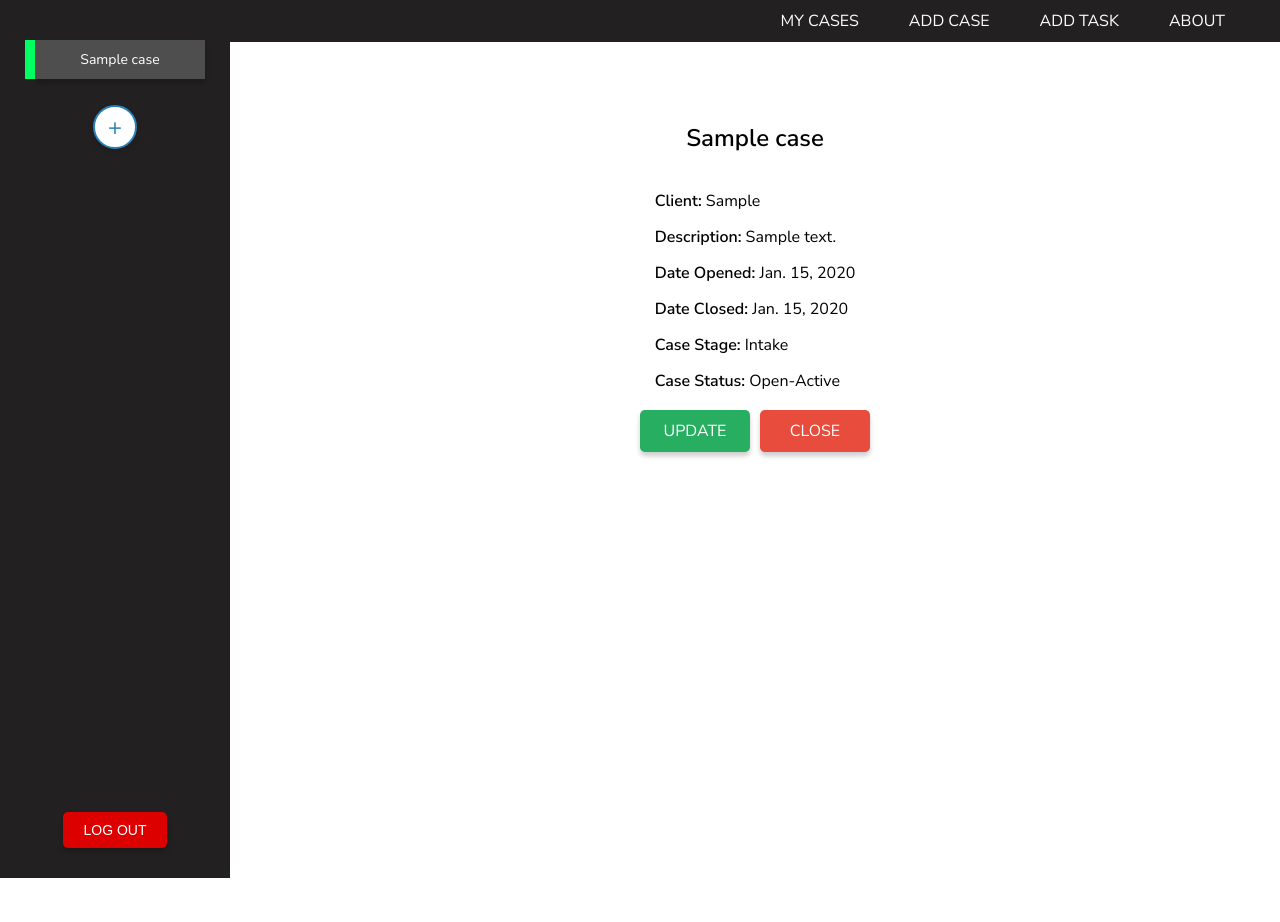
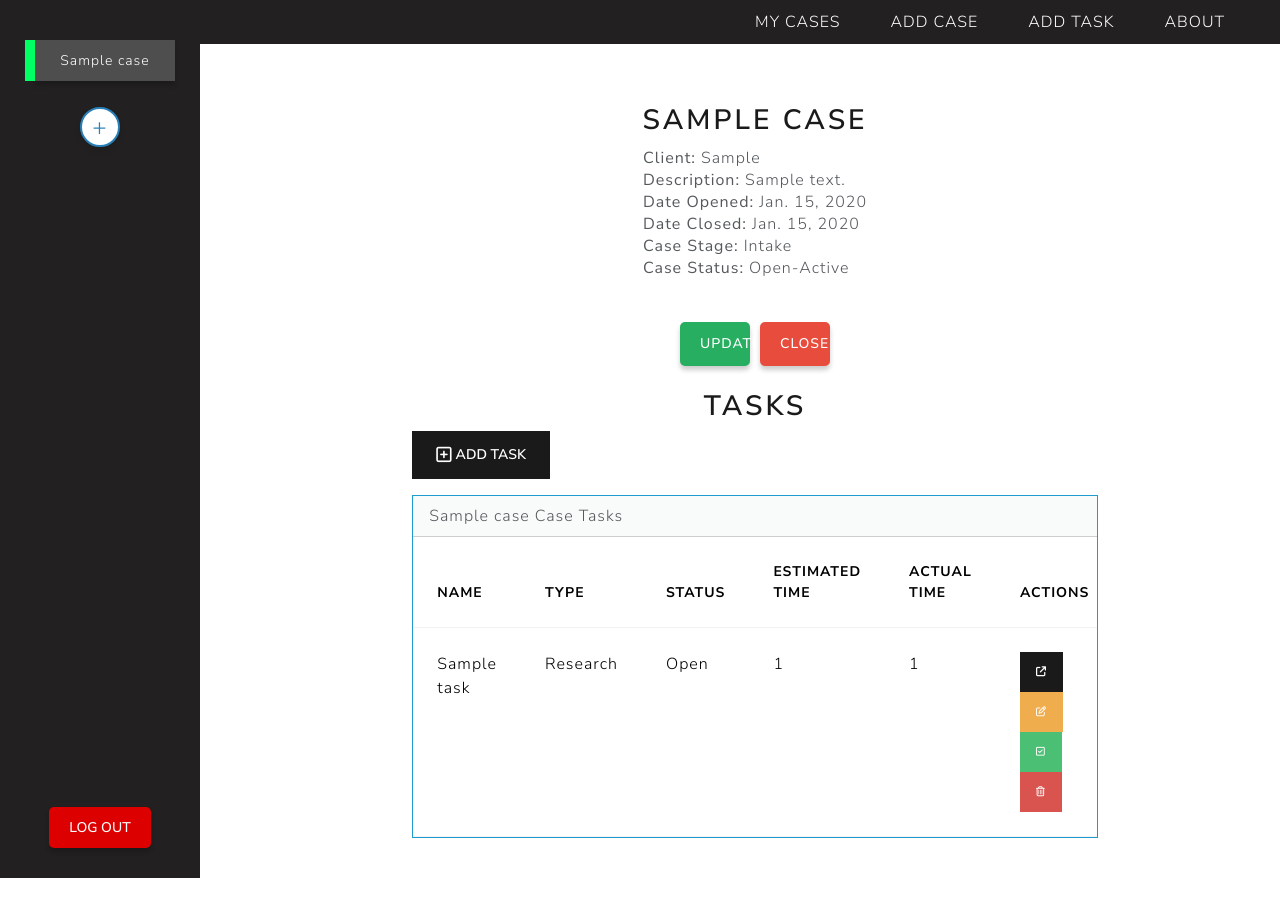
Before and after one commit to matthew-estes/caselawg, a Django app: page /cases/1/ in a window 1280 px wide. Before the commit the page ends 878 px from the top, so only its background shows below. Run offline with Django 5.2, Linux system fonts and the light colour scheme; a user stored in the database is signed in; tables that the repository leaves empty hold one stand-in row (values such as "Sample post"); some libraries are stand-ins or nearby versions.

Commit message:
revise case_detail to include task_detail

```diff
--- a/main_app/templates/cases/case_detail.html
+++ b/main_app/templates/cases/case_detail.html
@@ -1,11 +1,19 @@
 {% extends "base.html" %}
 
+{% load static %}
+
 {% block title %}Case Details{% endblock %}
+
+{% block head %}
+<link rel="stylesheet" href="https://cdnjs.cloudflare.com/ajax/libs/font-awesome/6.6.0/css/all.min.css" />
+  <link href='{% static 'css/bootstrap.min.css' %}' rel='stylesheet'>
+  <link rel="stylesheet" href="{% static 'css/base.css' %}" />
+{% endblock %}
 
 {% block content %}
 <div class="case-details-wrapper content">
   <h2>{{ case.name }}</h2>
-  <div class="case-details">
+  <div class="case-details mb-4">
     <p><strong>Client:</strong> {{ case.client }}</p>
     <p><strong>Description:</strong> {{ case.description }}</p>
     <p><strong>Date Opened:</strong> {{ case.date_opened }}</p>
@@ -13,8 +21,117 @@
     <p><strong>Case Stage:</strong> {{ case.get_case_stage_display }}</p>
     <p><strong>Case Status:</strong> {{ case.get_case_status_display }}</p>
   </div>
-  <div class="action-buttons-container">
-    <a href="{% url 'case-update' case.pk %}" class="action-button update-button">UPDATE</a>
-    <a href="{% url 'case-close' case.pk %}" class="action-button close-button">CLOSE</a>
+  <div class="action-buttons-container mb-4">
+    <a href="{% url 'case-update' case.pk %}" class="action-button update-button btn btn-success">UPDATE</a>
+    <a href="{% url 'case-close' case.pk %}" class="action-button close-button btn btn-danger">CLOSE</a>
   </div>
+
+  <h2>Tasks</h2>
+  <div class="container-fluid px-0">
+    <div class="row">
+      <div class="col-12">
+        <button class="btn btn-primary mb-3" id="task-create">
+  <i class="fa-regular fa-square-plus fa-lg me-1"></i>Add Task
+</button>
+        {% if tasks %}
+        <div class="card border-info mb-4">
+          <div class="card-header">{{ case.name }} Case Tasks</div>
+          <div class="card-body p-0">
+            <div class='table-responsive'>
+              <table class="table table-hover mb-0" id="tasksTable">
+                <thead>
+                  <tr>
+                    <th scope="col">Name</th>
+                    <th scope="col">Type</th>
+                    <th scope="col">Status</th>
+                    <th scope="col">Estimated Time</th>
+                    <th scope="col">Actual Time</th>
+                    <th scope="col">Actions</th>
+                  </tr>
+                </thead>
+                <tbody id='myTasks'>
+                  {% for task in tasks %}
+                  <tr>
+                    <td>{{ task.task_name }}</td>
+                    <td>{{ task.get_task_type_display }}</td>
+                    <td>{{ task.get_task_status_display }}</td>
+                    <td>{{ task.estimated_time }}</td>
+                    <td>{{ task.actual_time }}</td>
+                    <td>
+                      <a class='btn btn-primary btn-sm me-1' href='{% url 'task-detail' task.pk %}'><i class="fa-solid fa-arrow-up-right-from-square"></i></a>
+                      <a class='btn btn-warning btn-sm me-1' href='{% url 'task-update' task.pk %}'><i class="fa-regular fa-pen-to-square"></i></a>
+                      <a class='btn btn-success btn-sm me-1' href='{% url 'task-close' task.pk %}'><i class="fa-regular fa-square-check"></i></a>
+                      <a class='btn btn-danger btn-sm me-1' href='{% url 'task-delete' task.pk %}'><i class="fa-regular fa-trash-can"></i></a>
+                    </td>
+                  </tr>
+                  {% endfor %}
+                </tbody>
+              </table>
+            </div>
+          </div>
+        </div>
+        {% else %}
+        <h4 class='alert alert-primary mb-4'>{{ case.name }} has no tasks!</h4>
+        {% endif %}
+      </div>
+    </div>
+  </div>
+</div>
 {% endblock %}
+
+{% block extra_content %}
+<script src="https://cdn.jsdelivr.net/npm/bootstrap@5.0.2/dist/js/bootstrap.bundle.min.js"></script>
+<script src="https://code.jquery.com/jquery-3.4.1.js"></script>
+<script>
+  $(document).ready(function() {
+    // Function to add task row
+    function addTaskRow(task) {
+      const row = `<tr scope="row" class="task-row-${task.id}">
+                      <td>${task.task_name}</td>
+                      <td>${task.task_type}</td>
+                      <td>${task.task_status}</td>
+
+                      <td>${task.estimated_time}</td>
+                      <td>${task.actual_time}</td>
+                      <td>
+                        <a class='btn btn-primary btn-sm me-1' href='/tasks/${task.id}/detail'><i class="fa-solid fa-arrow-up-right-from-square"></i></a>
+                        <a class='btn btn-warning btn-sm me-1' href='/tasks/${task.id}/update'><i class="fa-regular fa-pen-to-square"></i></a>
+                        <a class='btn btn-success btn-sm me-1' href='/tasks/${task.id}/close'><i class="fa-regular fa-square-check"></i></a>
+                        <a class='btn btn-danger btn-sm me-1' href='/tasks/${task.id}/delete'><i class="fa-regular fa-trash-can"></i></a>
+                      </td>
+                  </tr>`;
+      $('#tasksTable').append(row);
+    }
+
+    // Fetch tasks from API and populate table
+    const dataURL = '/tasksapi/';
+    $.ajax({
+      method: 'GET',
+      url: dataURL,
+      success: function(response) {
+        response.forEach(task => {
+          addTaskRow(task);
+        });
+      }
+    });
+
+    // Handle create task button click
+    $('#task-create').on('click', function() {
+      // Define new task object
+      let taskId = 1;
+      let newTask = {
+        task_name: 'New Task',
+        id: `task-${taskId}`,
+        task_type: 'Type',
+        task_status: 'Status',
+        estimated_time: 'Estimated Time',
+        actual_time: 'Actual Time'
+      };
+
+      // Append new task to table and increment taskId
+      addTaskRow(newTask);
+      taskId++;
+    });
+  });
+</script>
+{% endblock %}
--- a/main_app/views.py
+++ b/main_app/views.py
@@ -40,8 +40,9 @@ def case_index(request):
 @login_required
 def case_detail(request, pk):
     case = Case.objects.get(pk=pk)
-    cases = Case.objects.all()
-    return render(request, "cases/case_detail.html", {"case": case, "cases": cases})
+    tasks = Task.objects.filter(case=case)
+    cases = Case.objects.filter(user=request.user)
+    return render(request, "cases/case_detail.html", {"case": case, "cases": cases, "tasks": tasks})
 
 @login_required
 def task_index(request):
```
Also changed, not shown: main_app/static/css/home.css (added, +36 -0 lines), main_app/templates/home.html (+29 -5 lines).
